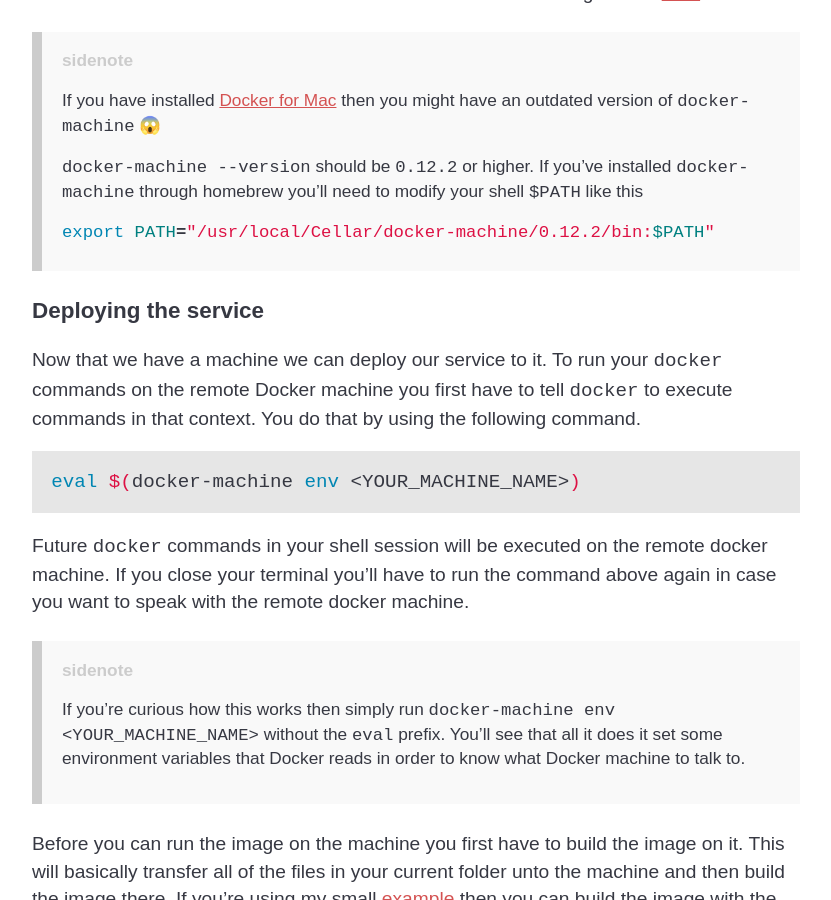
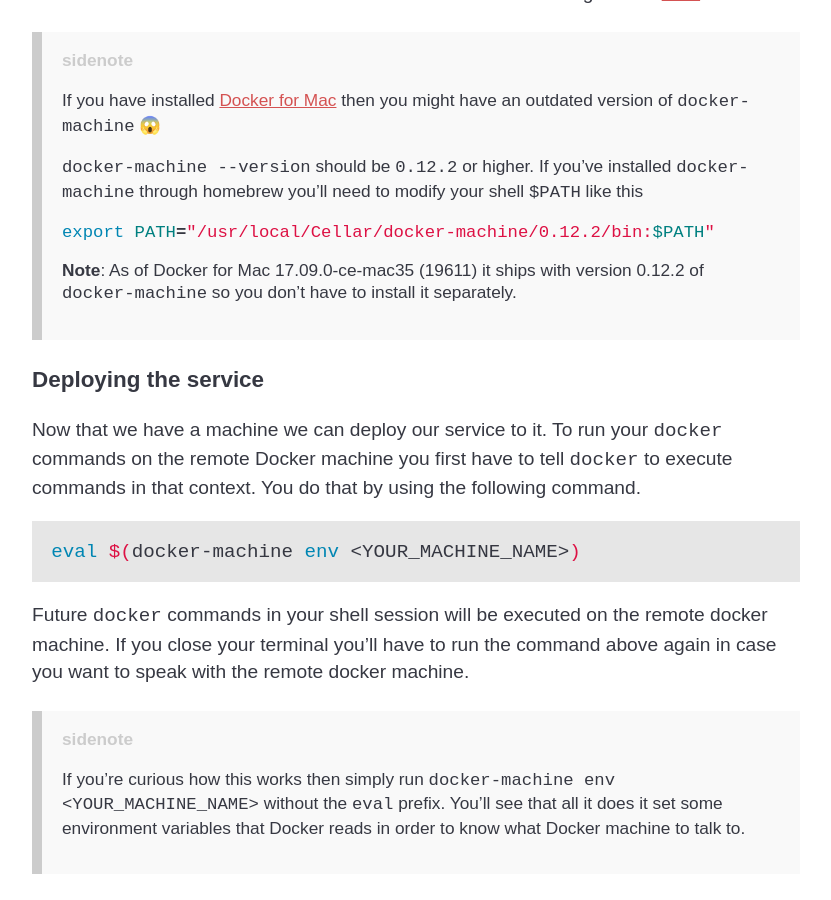
Before and after one commit to mads-hartmann/blog.mads-hartmann.com, a Jekyll site: the page built from _posts/2017-08-20-deploying-prototypes-using-docker.md, in a window 1280 px wide and 900 px high, scrolled down 3417 px. Shown: the whole window, without its empty margins (224-1055 px from the left). Built offline with Jekyll 4.4.1, drawn with Linux system fonts in a browser that asks for light colours; some web fonts are replaced; comment, search, counter and statistics services are not loaded.

Commit message:
Add note about newest Docker for Mac

````diff
--- a/_posts/2017-08-20-deploying-prototypes-using-docker.md
+++ b/_posts/2017-08-20-deploying-prototypes-using-docker.md
@@ -134,6 +134,9 @@ this
 ```sh
 export PATH="/usr/local/Cellar/docker-machine/0.12.2/bin:$PATH"
 ```
+
+**Note**: As of Docker for Mac 17.09.0-ce-mac35 (19611) it ships with version
+0.12.2 of `docker-machine` so you don't have to install it separately.
 </div>
 
 ### Deploying the service
````
